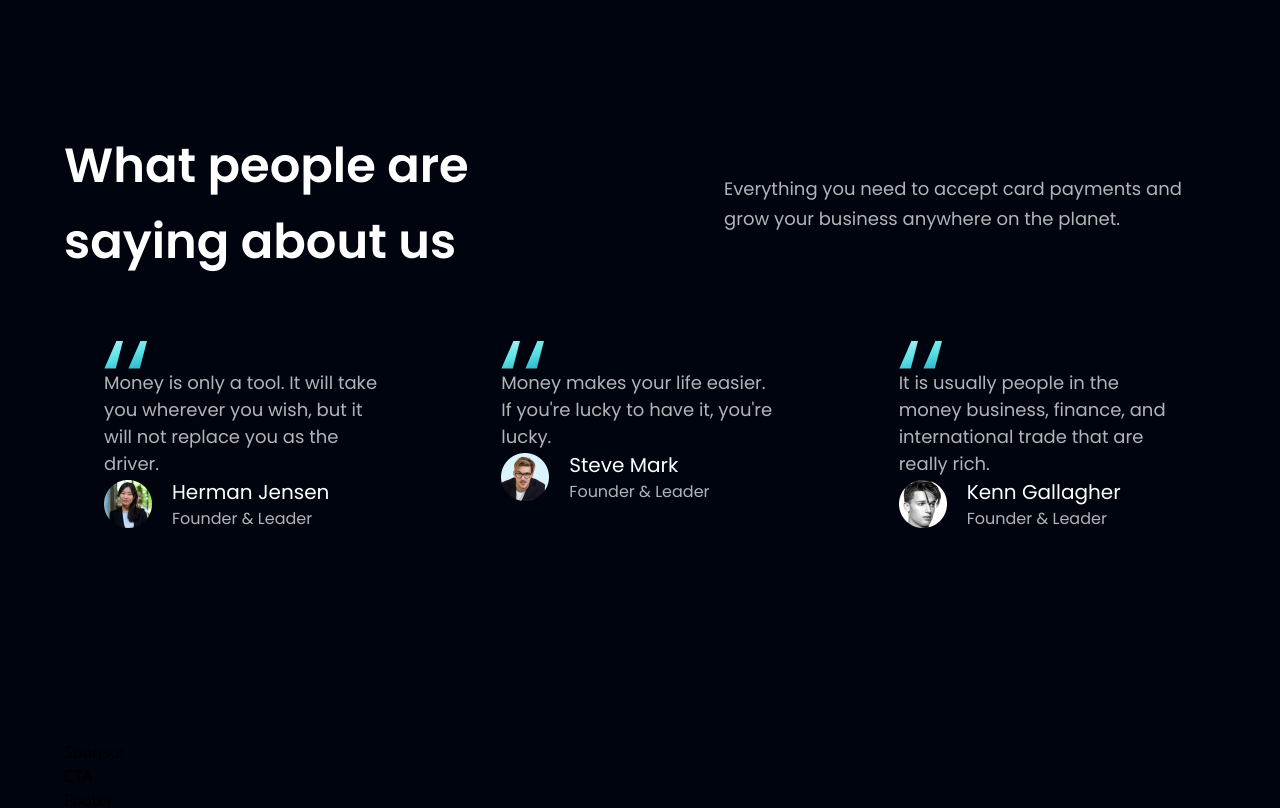
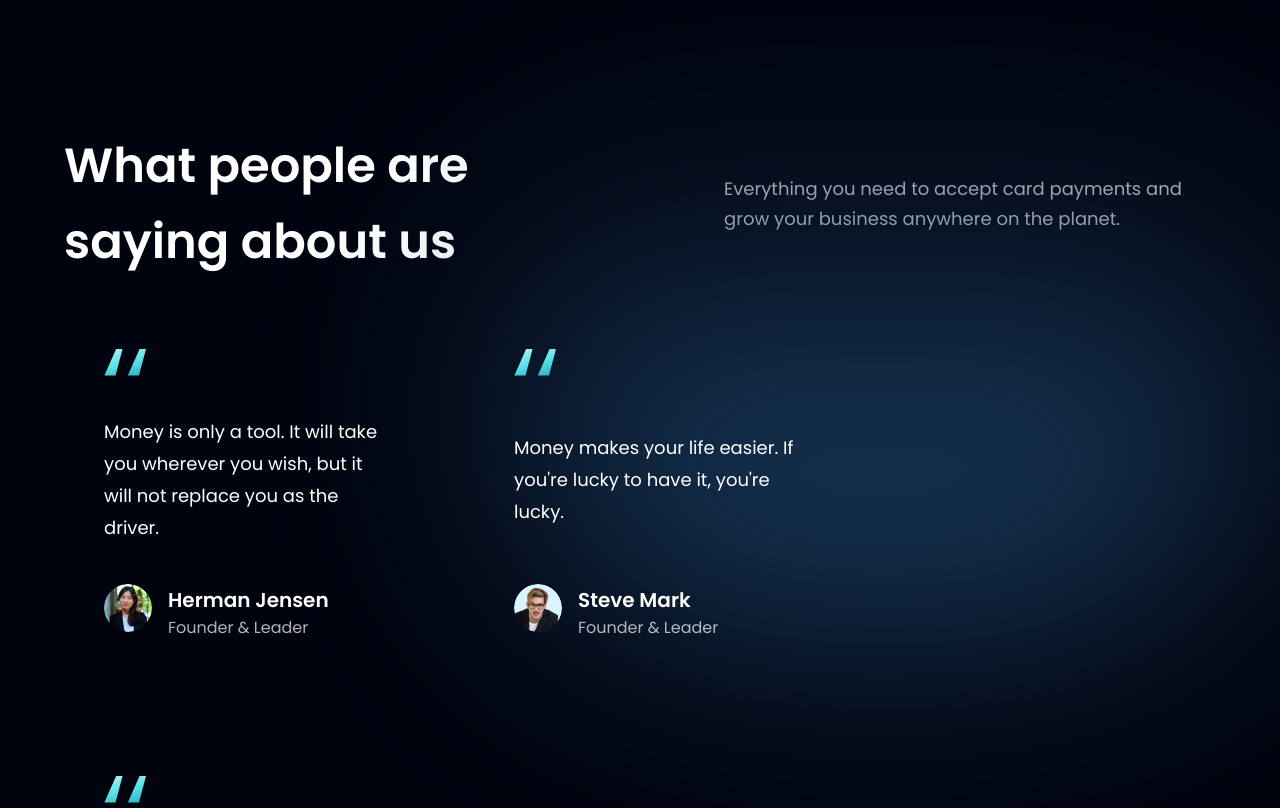
Before and after one commit to AchmadAkif/HooBank, a React (Vite) app: page / in a window 1280 px wide. Shown: the part 2822-3630 px from the top of the page. Built offline with nearby package versions, Linux system fonts and the light colour scheme.

Commit message:
TestimonialCard adjustment

```diff
--- a/src/components/Testimonial.jsx
+++ b/src/components/Testimonial.jsx
@@ -5,14 +5,14 @@ import { quotes } from '../assets'
 
 const TestimonialCard = ({content, title, name, img}) => {
   return (
-    <div className='w-[370px] h-[395px] feature-card py-[60px] px-[40px] rounded-[20px]'>
-      <img src={quotes} />
-      <p className='text-dimWhite text-[18px]'>{content}</p>
-      <div className='flex flex-1 space-x-5 items-center'>
-        <img src={img} className='w-[48px]' />
-        <div>
-          <p className='text-white text-[20px]'>{name}</p>
-          <p className='text-dimWhite text-[16px]'>{title}</p>
+    <div className='flex flex-col justify-between px-10 py-12 rounded-[20px] max-w-[370px] md:mr-10 sm:mr-5 mr-0 my-5 feedback-card'>
+      <img src={quotes} className='w-[42px] h-[27px] object-contain'/>
+      <p className='font-poppins font-normal text-[18px] text-white leading-[32px] my-10'>{content}</p>
+      <div className='flex flex-row'>
+        <img src={img} alt="profile" className='w-[48px] h-[48px] rounded-full'/>
+        <div className='flex flex-col ml-4'>
+          <h4 className='font-poppins font-semibold text-[20px] text-white leading-[32px]'>{name}</h4>
+          <p className='font-poppins font-normal text-[16px] text-dimWhite leading-[24px]'>{title}</p>
         </div>
       </div>
     </div>
@@ -22,12 +22,14 @@ const TestimonialCard = ({content, title, name, img}) => {
 const Testimonial = () => {
   return (
     <section className='flex flex-1 flex-col font-poppins sm:py-16 py-6'>
+      <div className='absolute z-[0] w-[60%] h-[60%] right-[1%] rounded-full blue__gradient' />
+
       <div className='flex md:flex-row flex-col items-center sm:mb-0 mb-10'>
         <h1 className={style.heading2}>What people are <br />saying about us</h1>
         <p className={style.paragraph}>Everything you need to accept card payments and grow your business anywhere on the planet.</p>
       </div>
 
-      <div className='flex md:flex-row flex-col justify-center items-center md:space-x-10'>
+      <div className='flex flex-wrap sm:justify-start justify-center w-full feedback-container relative z-[1]'>
         {feedback.map( (feedback, index) => (
           <TestimonialCard key={feedback.id} {...feedback} index={index} />
         ))}
```
